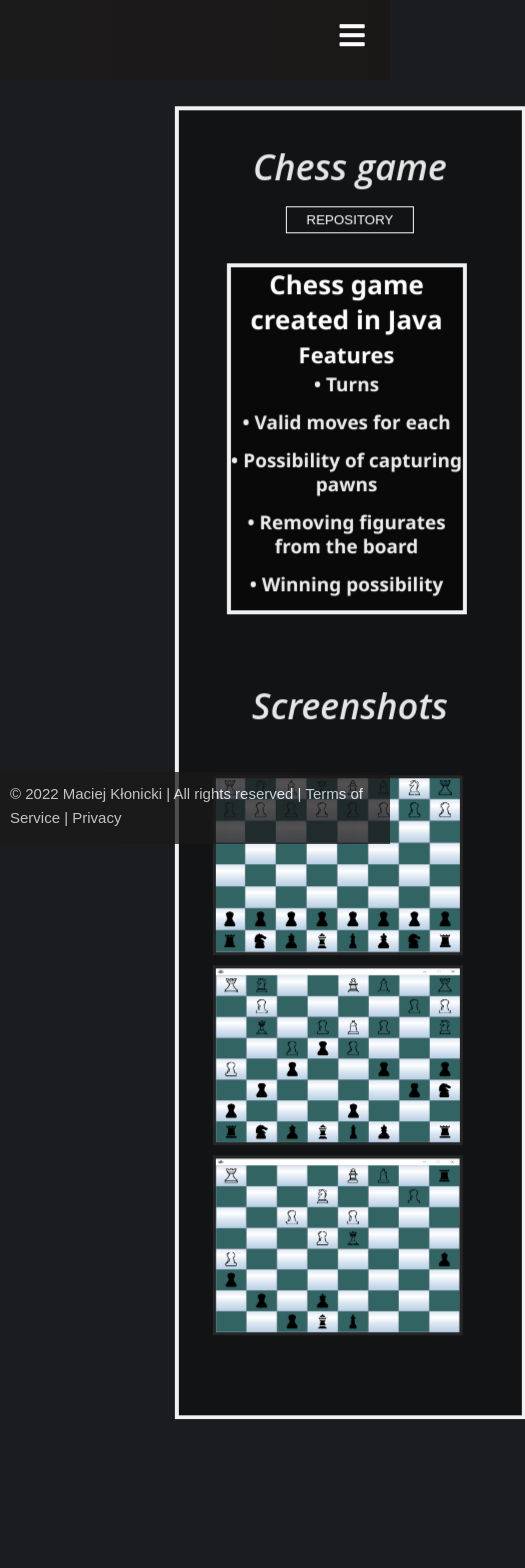
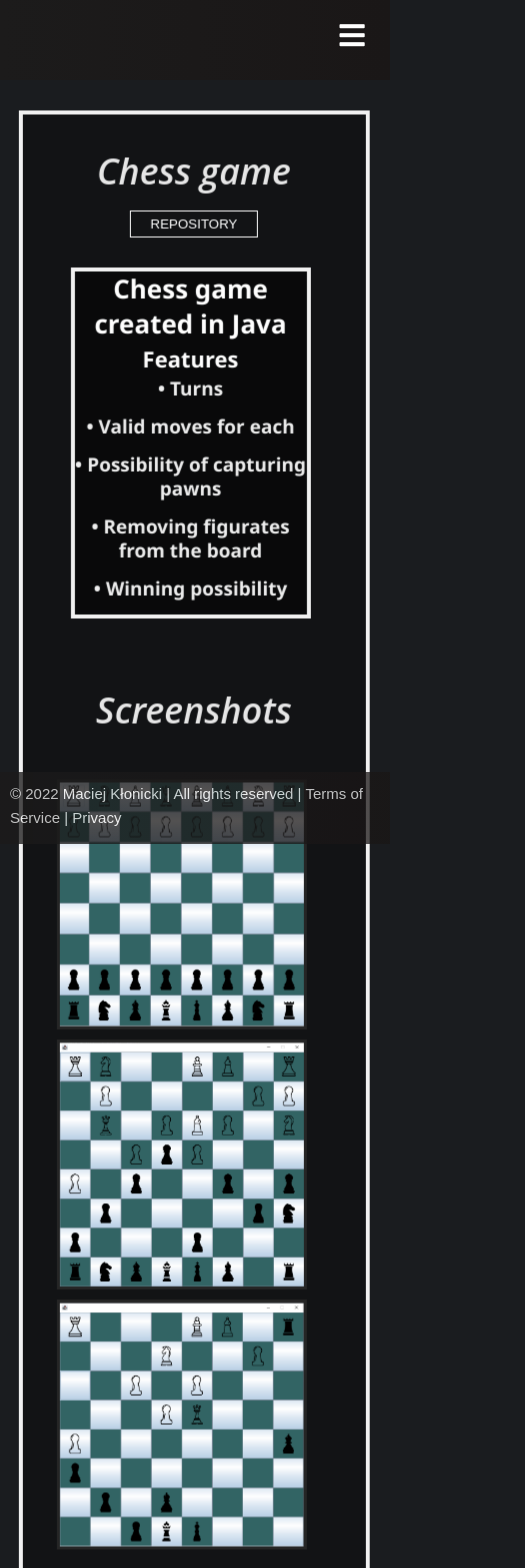
Before and after one commit to MaciejKlonicki/MyPortfolio, a React (Create React App) app: page /applications/chess in a window 390 px wide. Shown: the top 1568 px of the page, 525 px wide, since content can reach past the window. Before the commit the page ends 1419 px from the top, so only its background shows below. Built offline with nearby package versions, Linux system fonts and the light colour scheme; the HTML template or start-up script is replaced by a standard one.

Commit message:
mobile fix 1.34

```diff
--- a/src/components/projects/Chess.css
+++ b/src/components/projects/Chess.css
@@ -67,7 +67,7 @@ button:hover {
 
     .borderPos {
       position: relative;
-      left: 15%;
+      right: 25%;
       width: 90%;
     }
 
@@ -77,7 +77,7 @@ button:hover {
 
       .chess_cards {
       border: 3px solid #252525;
-      height: 180px;
+      height: 250px;
       width: 250px;
       display: flex;
       flex-direction: column;
```
